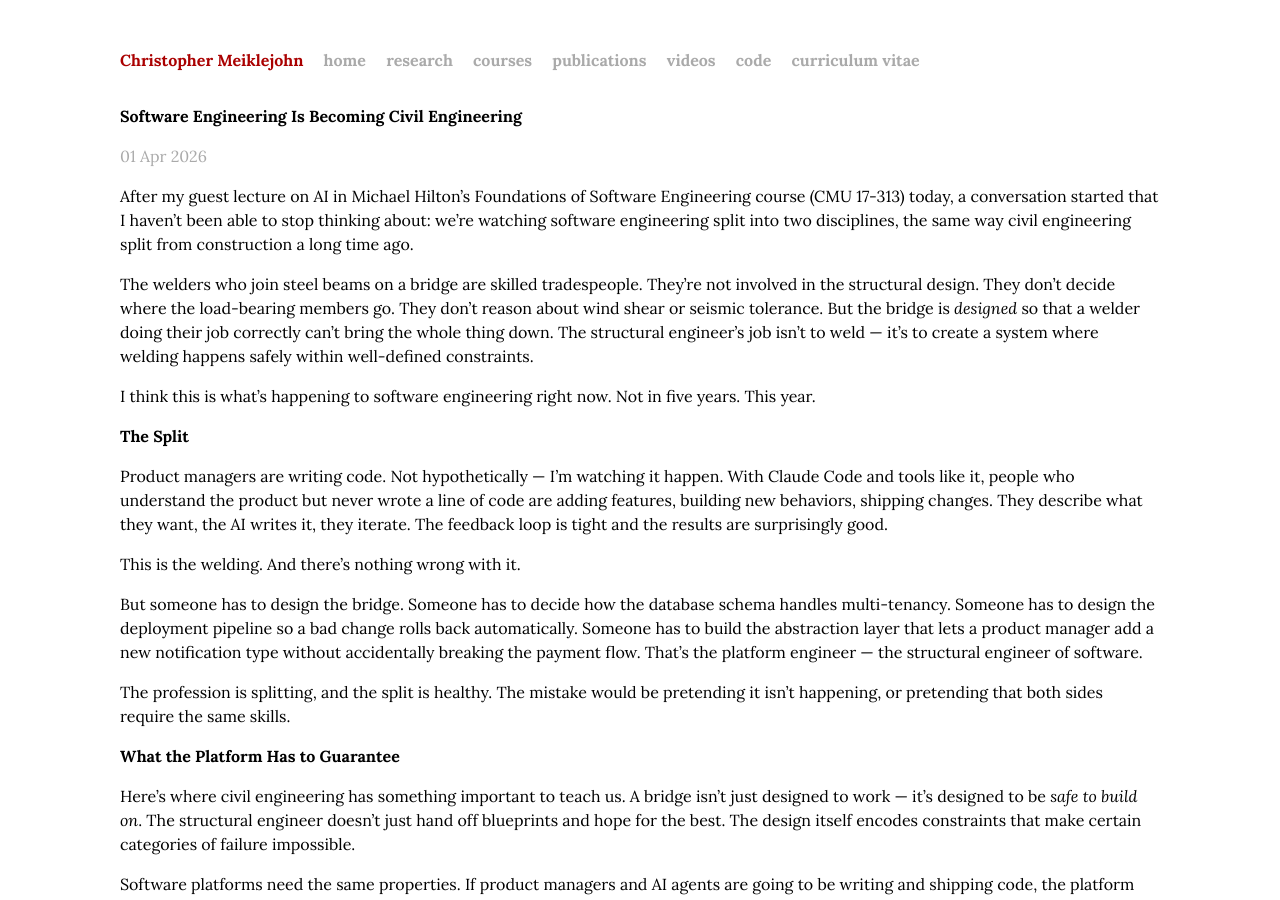
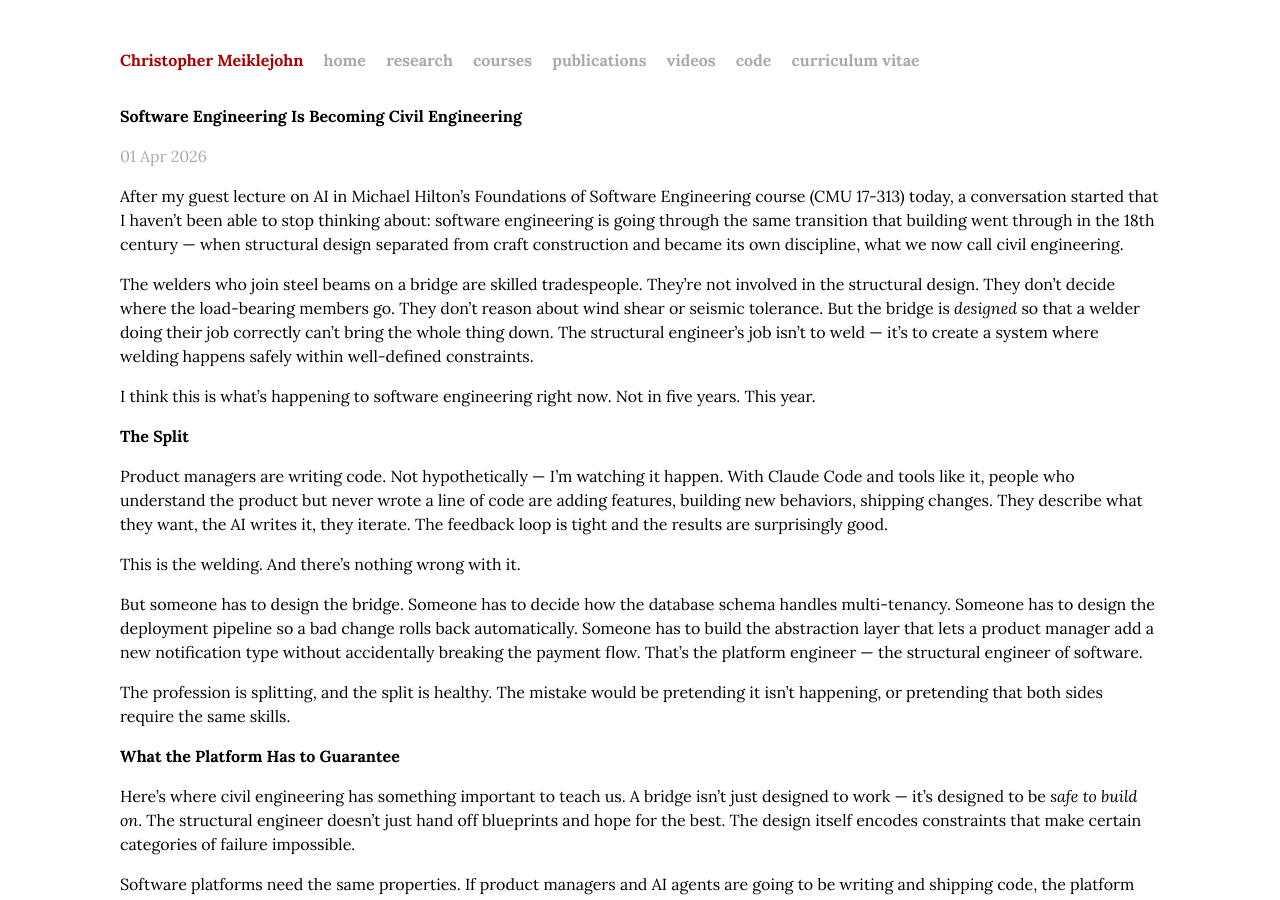
Before and after one commit to cmeiklejohn/cmeiklejohn.github.io, a Jekyll site: the page built from _posts/2026-04-01-software-engineering-is-becoming-civil-engineering.markdown, in a window 1280 px wide and 900 px high. Built offline with Jekyll 4.4.1, drawn with Linux system fonts in a browser that asks for light colours; some web fonts are replaced.

Commit message:
Fix civil engineering history: design separated from craft, not the reverse
https://claude.ai/code/session_018mjBVoMgWwm8eLhnnMXsGy

```diff
--- a/_posts/2026-04-01-software-engineering-is-becoming-civil-engineering.markdown
+++ b/_posts/2026-04-01-software-engineering-is-becoming-civil-engineering.markdown
@@ -6,7 +6,7 @@ group: ai
 categories: ai engineering
 ---
 
-After my guest lecture on AI in Michael Hilton's Foundations of Software Engineering course (CMU 17-313) today, a conversation started that I haven't been able to stop thinking about: we're watching software engineering split into two disciplines, the same way civil engineering split from construction a long time ago.
+After my guest lecture on AI in Michael Hilton's Foundations of Software Engineering course (CMU 17-313) today, a conversation started that I haven't been able to stop thinking about: software engineering is going through the same transition that building went through in the 18th century — when structural design separated from craft construction and became its own discipline, what we now call civil engineering.
 
 The welders who join steel beams on a bridge are skilled tradespeople. They're not involved in the structural design. They don't decide where the load-bearing members go. They don't reason about wind shear or seismic tolerance. But the bridge is *designed* so that a welder doing their job correctly can't bring the whole thing down. The structural engineer's job isn't to weld — it's to create a system where welding happens safely within well-defined constraints.
 
```
